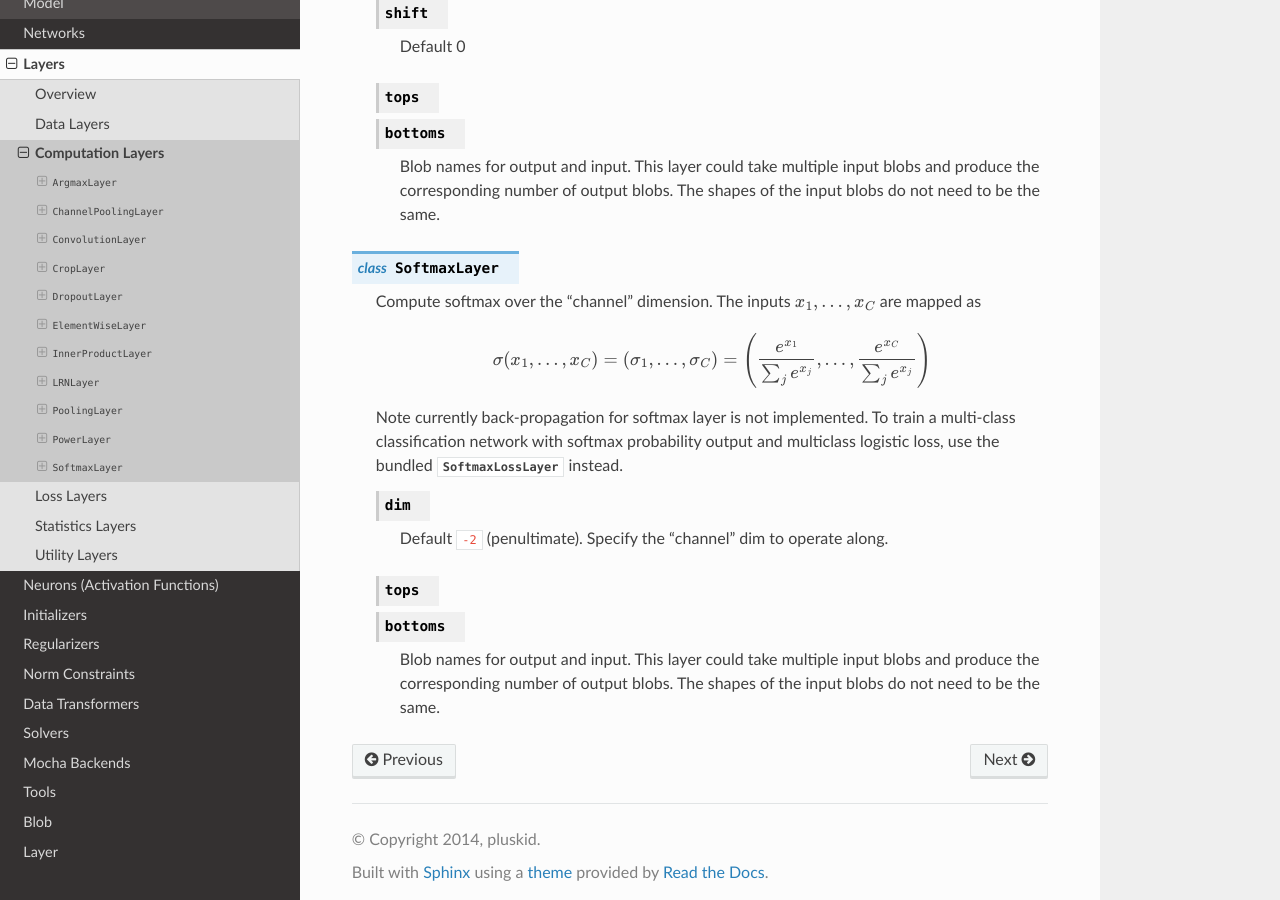
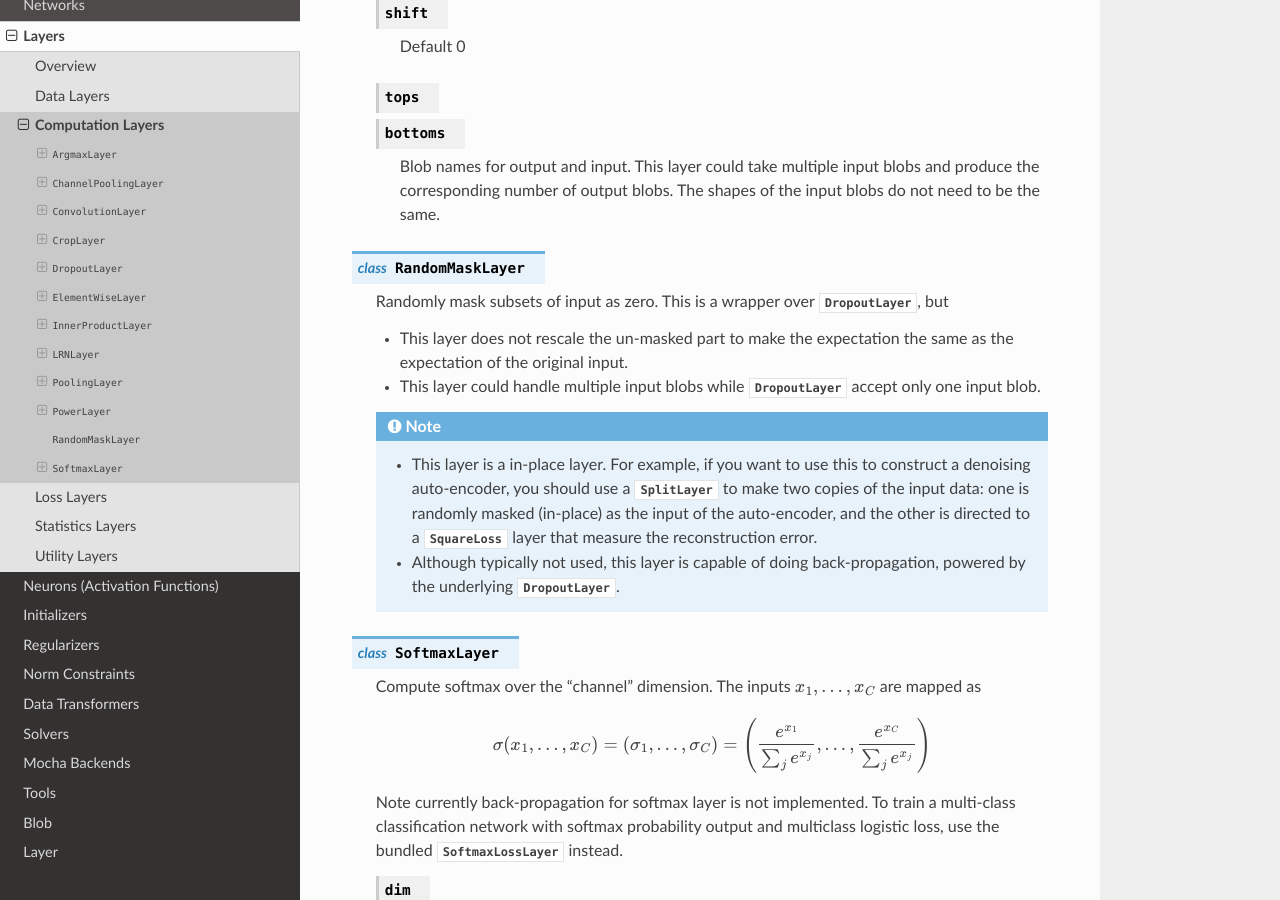
Before and after one commit to pluskid/Mocha.jl, a Sphinx documentation site: the page built from docs/user-guide/layers/computation-layer.rst, in a window 1280 px wide and 900 px high, scrolled down 7866 px. Built offline with Sphinx 7.4.7 and the Read the Docs theme 2.0.0, drawn with Linux system fonts in a browser that asks for light colours; some of the changed text lies outside the part shown.

Commit message:
docs for random-mask layer

```diff
--- a/docs/user-guide/layers/computation-layer.rst
+++ b/docs/user-guide/layers/computation-layer.rst
@@ -412,6 +412,26 @@ Computation Layers
       blobs and produce the corresponding number of output blobs. The shapes of
       the input blobs do not need to be the same.
 
+.. class:: RandomMaskLayer
+
+   Randomly mask subsets of input as zero. This is a wrapper over
+   :class:`DropoutLayer`, but
+
+   * This layer does not rescale the un-masked part to make the expectation the
+     same as the expectation of the original input.
+   * This layer could handle multiple input blobs while :class:`DropoutLayer`
+     accept only one input blob.
+
+   .. note::
+
+      * This layer is a in-place layer. For example, if you want to use this to
+        construct a denoising auto-encoder, you should use a :class:`SplitLayer`
+        to make two copies of the input data: one is randomly masked (in-place)
+        as the input of the auto-encoder, and the other is directed to
+        a :class:`SquareLoss` layer that measure the reconstruction error.
+      * Although typically not used, this layer is capable of doing
+        back-propagation, powered by the underlying :class:`DropoutLayer`.
+
 .. class:: SoftmaxLayer
 
    Compute softmax over the "channel" dimension. The inputs :math:`x_1,\ldots,x_C`
```
